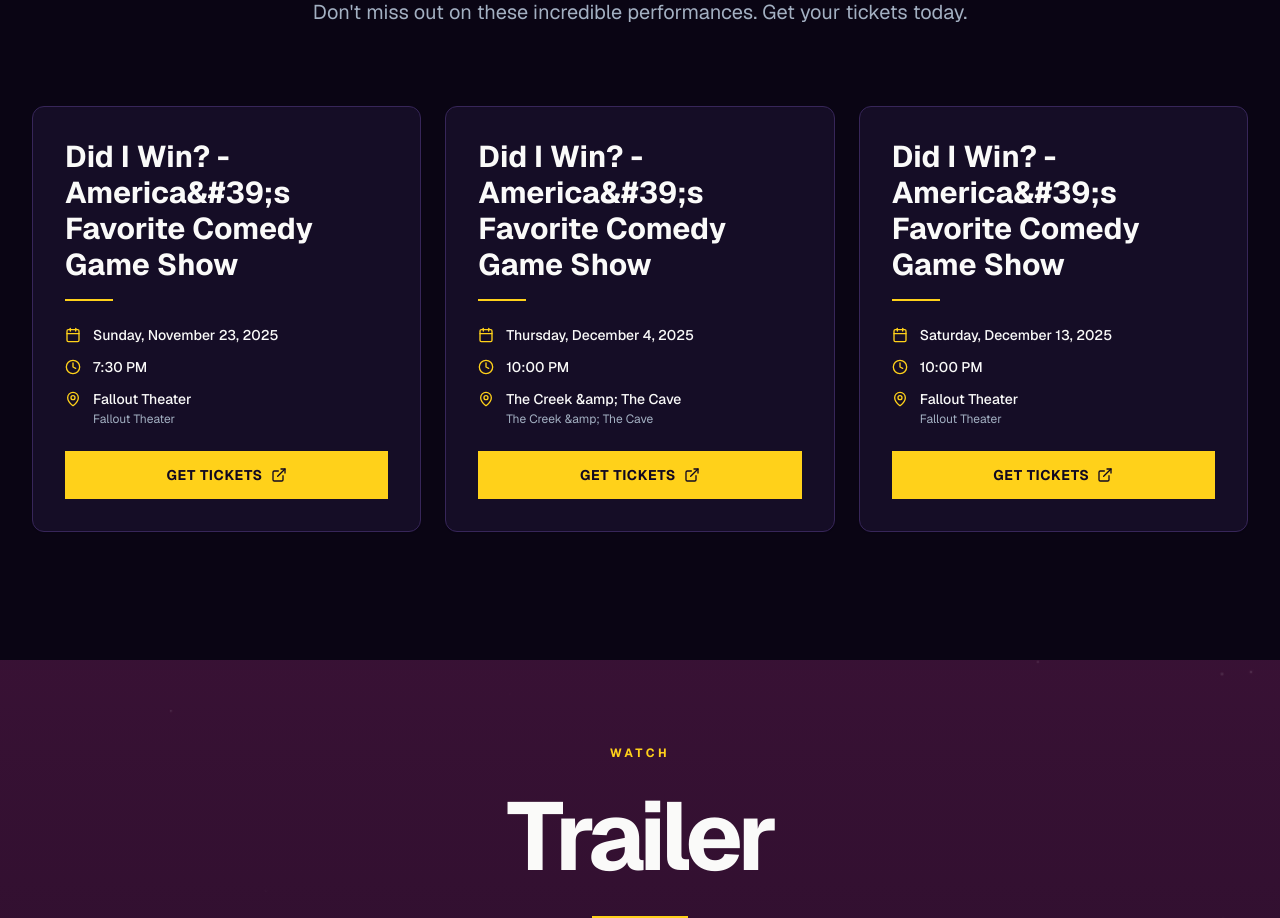
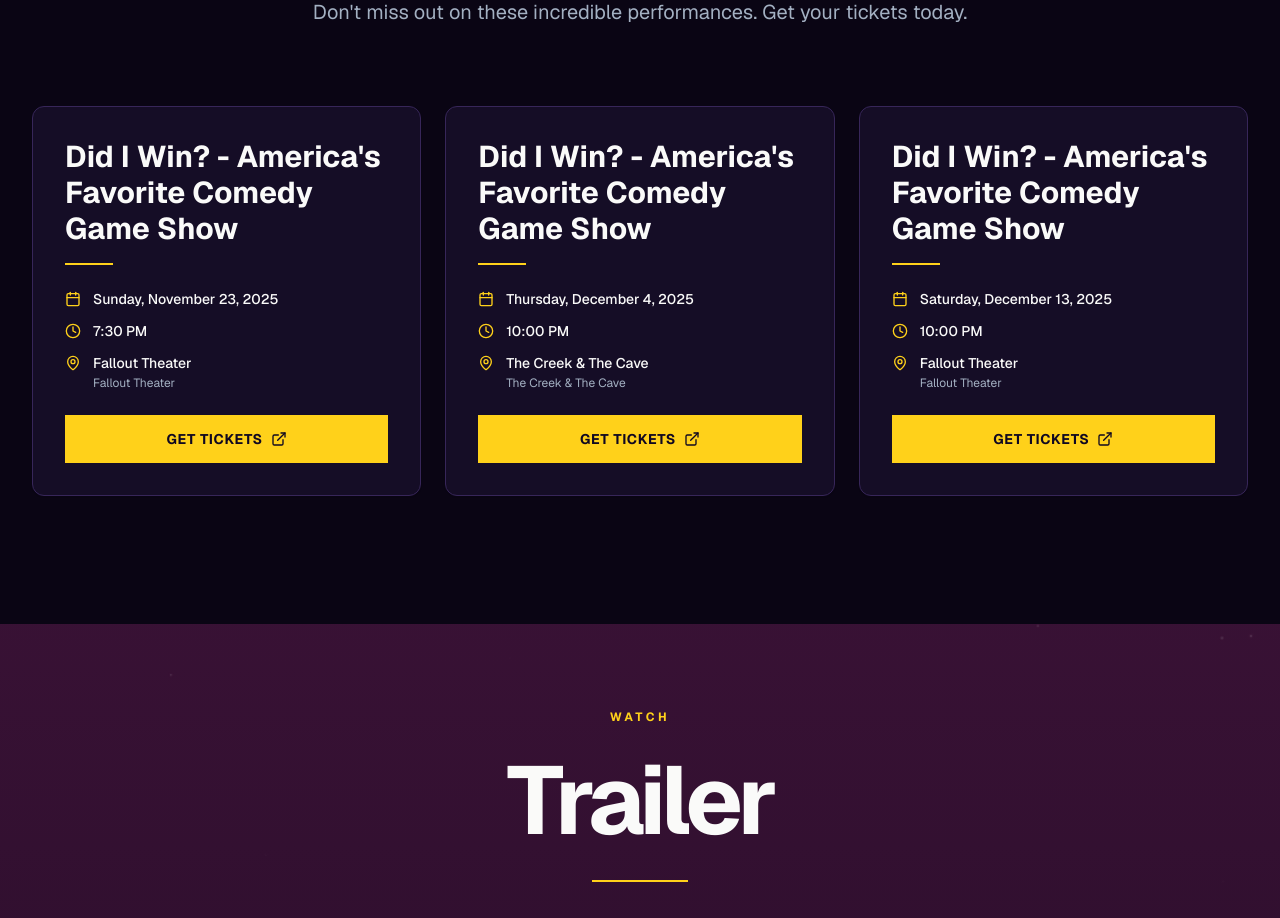
Before and after one commit to hash1khn/spotlight, a Next.js app: page / in a window 1280 px wide. Shown: the part 1060-1978 px from the top of the page. Built offline with nearby package versions, Linux system fonts and the light colour scheme.

Commit message:
fix: correct HTML entities in show titles and locations

```diff
--- a/data/shows.json
+++ b/data/shows.json
@@ -1,7 +1,7 @@
 [
   {
     "id": 1,
-    "title": "Did I Win? - America&#39;s Favorite Comedy Game Show",
+    "title": "Did I Win? - America's Favorite Comedy Game Show",
     "date": "2025-11-23",
     "time": "7:30 PM",
     "location": "Fallout Theater",
@@ -10,16 +10,16 @@
   },
   {
     "id": 2,
-    "title": "Did I Win? - America&#39;s Favorite Comedy Game Show",
+    "title": "Did I Win? - America's Favorite Comedy Game Show",
     "date": "2025-12-04",
     "time": "10:00 PM",
-    "location": "The Creek &amp; The Cave",
-    "address": "The Creek &amp; The Cave",
+    "location": "The Creek & The Cave",
+    "address": "The Creek & The Cave",
     "ticketLink": "https://www.creekandcave.com/events/did-i-win"
   },
   {
     "id": 3,
-    "title": "Did I Win? - America&#39;s Favorite Comedy Game Show",
+    "title": "Did I Win? - America's Favorite Comedy Game Show",
     "date": "2025-12-13",
     "time": "10:00 PM",
     "location": "Fallout Theater",
```
Also changed, not shown: next-env.d.ts.
